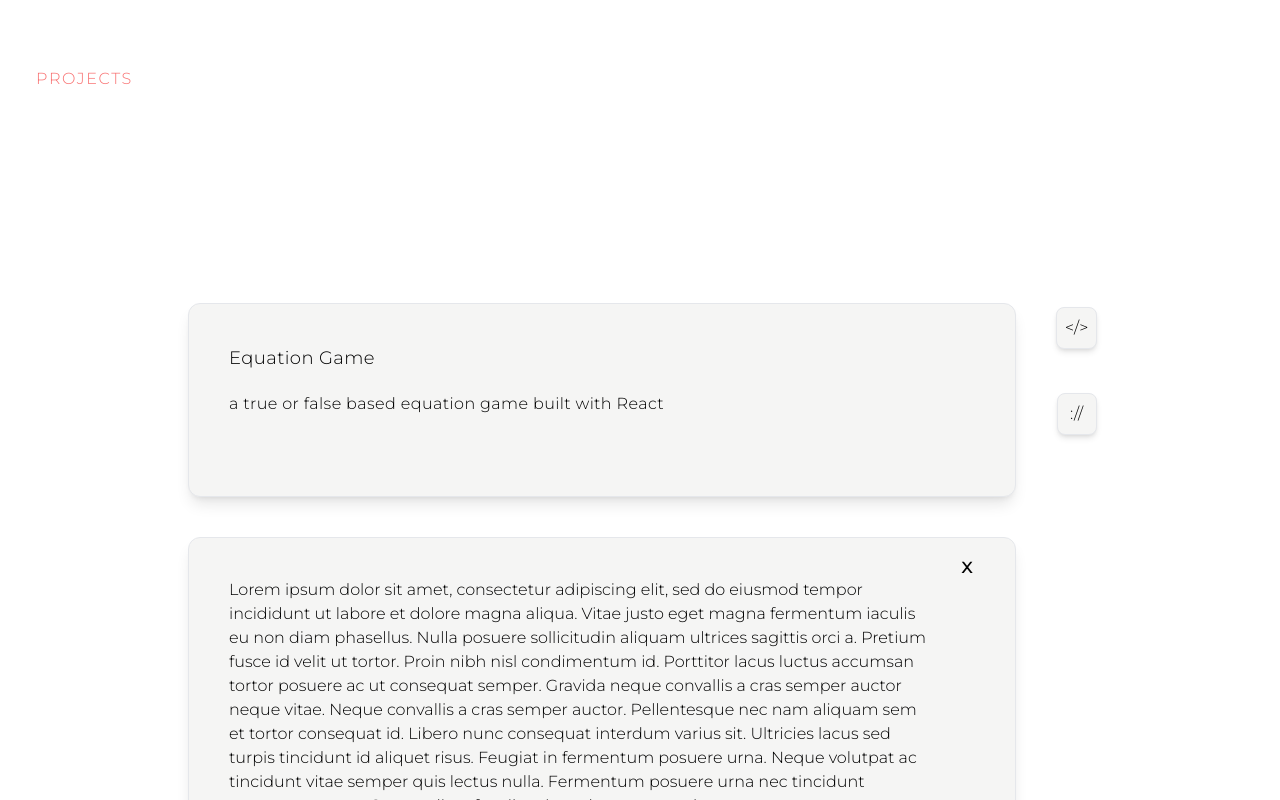
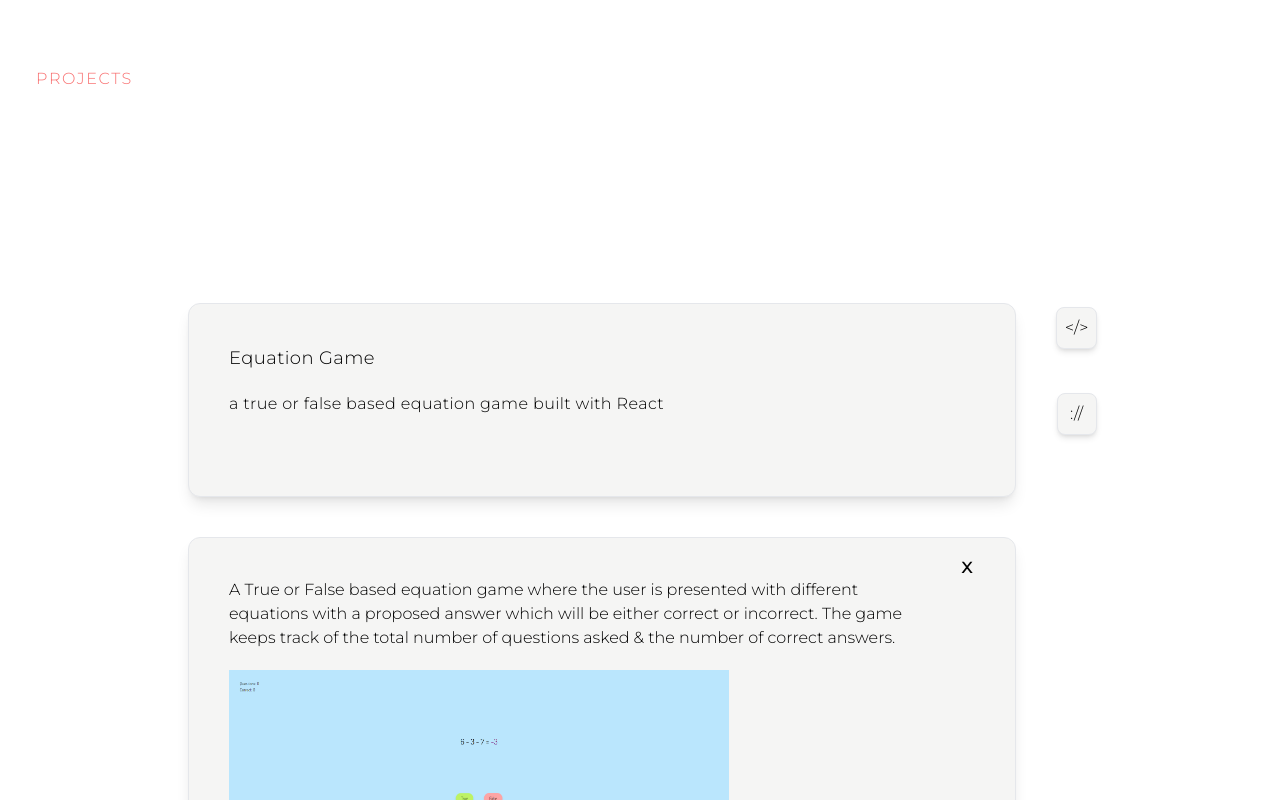
Before and after one commit to skyleilani/sky-portfolio, a Next.js app: page / in a window 1280 px wide. Both pictures are taken after a click on the element 602 px from the left and 2041 px from the top of the page. Shown: the part 1641-2441 px from the top of the page. Built offline with nearby package versions, Linux system fonts and the light colour scheme.

Commit message:
Updating Descriptions and Tabs Component
I made the second description a list because it is nicer

```diff
--- a/components/Tabs.jsx
+++ b/components/Tabs.jsx
@@ -69,6 +69,9 @@ const Tabs = ({
     };
   }, [currentPageYOffset, moveCloseButton]);
 
+  // Split moreTabDescription text into an array of sentences
+  const moreTabDescriptionList = moreTabDescription.split('.');
+
   return (
     <div className='py-5 ml-40 '>
       <div
@@ -79,7 +82,16 @@ const Tabs = ({
           <p className='my-5'>{tabDescription}</p>
 
           <Image src={imgSrc} alt={imgAlt} width={500} height={300} />
-          <p className='my-5'>{moreTabDescription}</p>
+          <div className='text-center'>
+            <h1 className='italic mt-5'> skills strengthened: </h1>
+          </div>
+          <ul className='my-5'>
+            {moreTabDescriptionList.map((sentence, index) => (
+              <li key={index} className='mb-2'>
+                - {sentence}.
+              </li>
+            ))}
+          </ul>
         </div>
         <div>
           <button
--- a/components/pages/Projects.jsx
+++ b/components/pages/Projects.jsx
@@ -16,12 +16,21 @@ const projects = () => {
         <ProjectCard
           title='Equation Game'
           description='a true or false based equation game built with React'
-          sourceCodeLink='https://github.com/skyleilani/equation-game-and-main-page-'
+          sourceCodeLink='https://github.com/skyleilani/true-or-false'
           liveLink='https://true-or-false.vercel.app/'
           imgSrc={tf}
           imgAlt='equation_game_img'
-          tabDescription='Lorem ipsum dolor sit amet, consectetur adipiscing elit, sed do eiusmod tempor incididunt ut labore et dolore magna aliqua. Vitae justo eget magna fermentum iaculis eu non diam phasellus. Nulla posuere sollicitudin aliquam ultrices sagittis orci a. Pretium fusce id velit ut tortor. Proin nibh nisl condimentum id. Porttitor lacus luctus accumsan tortor posuere ac ut consequat semper. Gravida neque convallis a cras semper auctor neque vitae. Neque convallis a cras semper auctor. Pellentesque nec nam aliquam sem et tortor consequat id. Libero nunc consequat interdum varius sit. Ultricies lacus sed turpis tincidunt id aliquet risus. Feugiat in fermentum posuere urna. Neque volutpat ac tincidunt vitae semper quis lectus nulla. Fermentum posuere urna nec tincidunt praesent semper. Suspendisse faucibus interdum posuere lorem.'
-          moreTabDescription='Lorem ipsum dolor sit amet, consectetur adipiscing elit, sed do eiusmod tempor incididunt ut labore et dolore magna aliqua. Vitae justo eget magna fermentum iaculis eu non diam phasellus. Nulla posuere sollicitudin aliquam ultrices sagittis orci a. Pretium fusce id velit ut tortor. Proin nibh nisl condimentum id. Porttitor lacus luctus accumsan tortor posuere ac ut consequat semper. Gravida neque convallis a cras semper auctor neque vitae. Neque convallis a cras semper auctor. Pellentesque nec nam aliquam sem et tortor consequat id. Libero nunc consequat interdum varius sit. Ultricies lacus sed turpis tincidunt id aliquet risus. Feugiat in fermentum posuere urna. Neque volutpat ac tincidunt vitae semper quis lectus nulla. Fermentum posuere urna nec tincidunt praesent semper. Suspendisse faucibus interdum posuere lorem.'
+          tabDescription='A True or False based equation game
+          where the user is presented with different equations
+          with a proposed answer which will be either correct or incorrect.
+          The game keeps track of the total number of questions asked & the number of
+                  correct answers.'
+          moreTabDescription='
+          Used state and props to store and pass data between components.
+          Implemented event handlers to handle user interactions.
+          Used Hooks to add state and perform side effects in functional components.
+          Used JSX to create and style elements and components.
+          Used the motion library to create animations in React'
         />
         <ProjectCard
           title='Portfolio (this site)'
@@ -30,8 +39,15 @@ const projects = () => {
           liveLink='https://sky-portfolio.vercel.app/'
           imgSrc={this_site}
           imgAlt='portfolio_img'
-          tabDescription=''
-          moreTabDescription='Lorem ipsum dolor sit amet, consectetur adipiscing elit, sed do eiusmod tempor incididunt ut labore et dolore magna aliqua. Vitae justo eget magna fermentum iaculis eu non diam phasellus. Nulla posuere sollicitudin aliquam ultrices sagittis orci a. Pretium fusce id velit ut tortor. Proin nibh nisl condimentum id. Porttitor lacus luctus accumsan tortor posuere ac ut consequat semper. Gravida neque convallis a cras semper auctor neque vitae. Neque convallis a cras semper auctor. Pellentesque nec nam aliquam sem et tortor consequat id. Libero nunc consequat interdum varius sit. Ultricies lacus sed turpis tincidunt id aliquet risus. Feugiat in fermentum posuere urna. Neque volutpat ac tincidunt vitae semper quis lectus nulla. Fermentum posuere urna nec tincidunt praesent semper. Suspendisse faucibus interdum posuere lorem.'
+          tabDescription='A web portfolio with components for showcasing my code projects and certificates. '
+          moreTabDescription='Proficiency in React.
+          Experience with server-side rendering and optimization using Next JS.
+          Knowledge of CSS and how to use a CSS framework CSS to quickly style an application.
+          Ability to create smooth and engaging animations using Framer Motion.
+          Familiarity with the useRef and useEffect hooks in React.
+          Understanding of how to access and manipulate DOM elements using JavaScript.
+          Knowledge of how to use the getBoundingClientRect method to get the dimensions and position of an element.
+          Familiarity with the pageYOffset and scrollTop properties to get the current scroll position of the page or an element'
         />
       </div>
     </div>
```
Also changed, not shown: public/tf.png.
